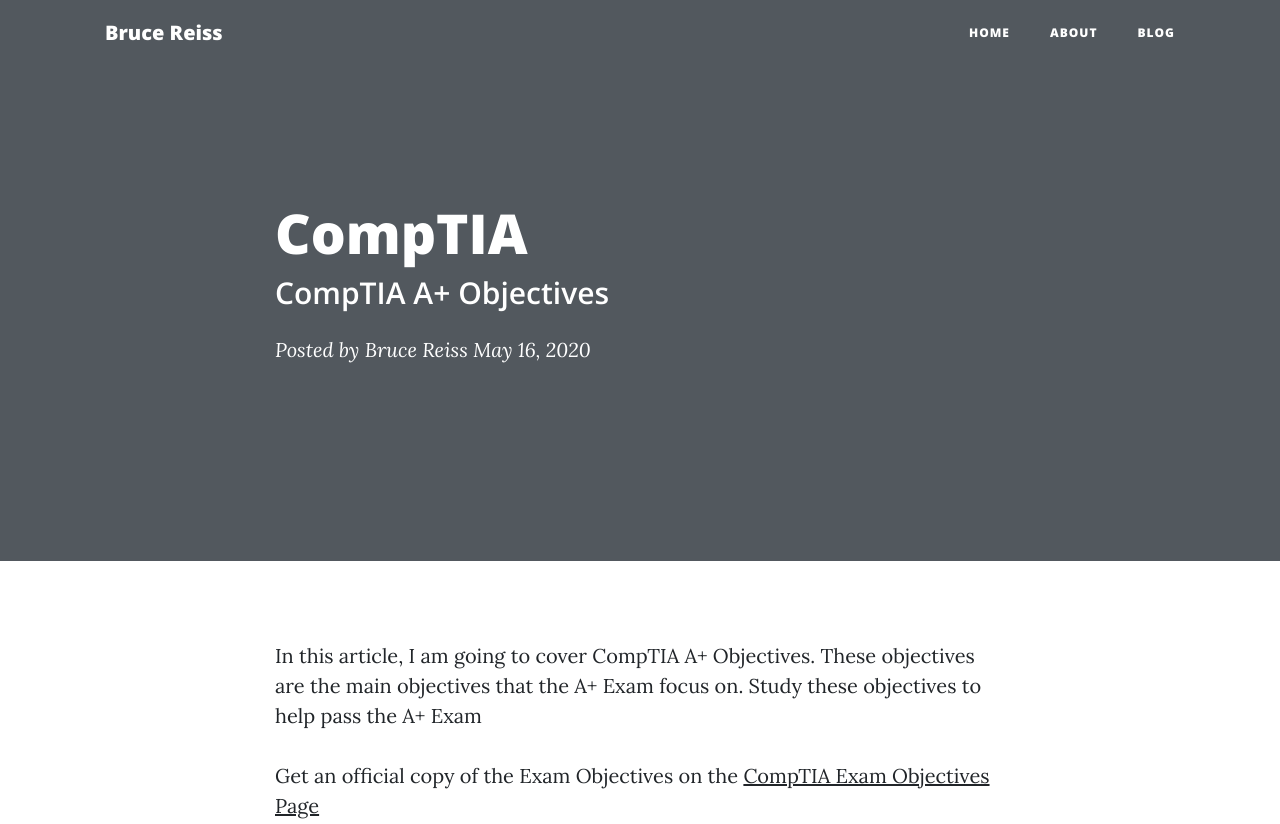
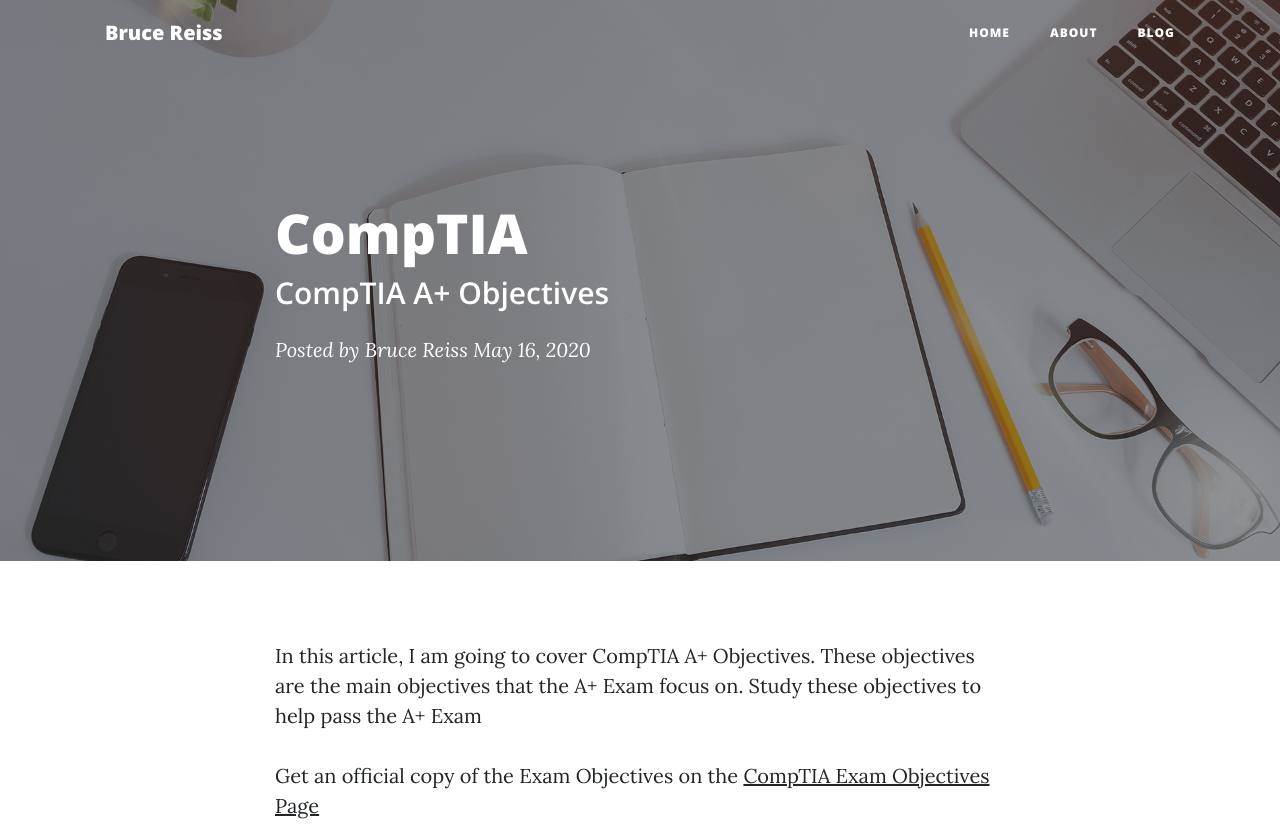
Before and after one commit to BruceTheTech/BruceReiss, a website: page post.html in a window 1280 px wide. Shown: the top 824 px of the page. Drawn offline with nearby package versions, Linux system fonts and the light colour scheme.

Commit message:
bg image

```diff
--- a/post.html
+++ b/post.html
@@ -55,7 +55,7 @@
 </nav>
 
   <!-- Page Header -->
-  <header class="masthead">
+  <header class="masthead" style="background-image: url('img/home-bg.jpg')">
     <div class="overlay"></div>
     <div class="container">
       <div class="row">
```
